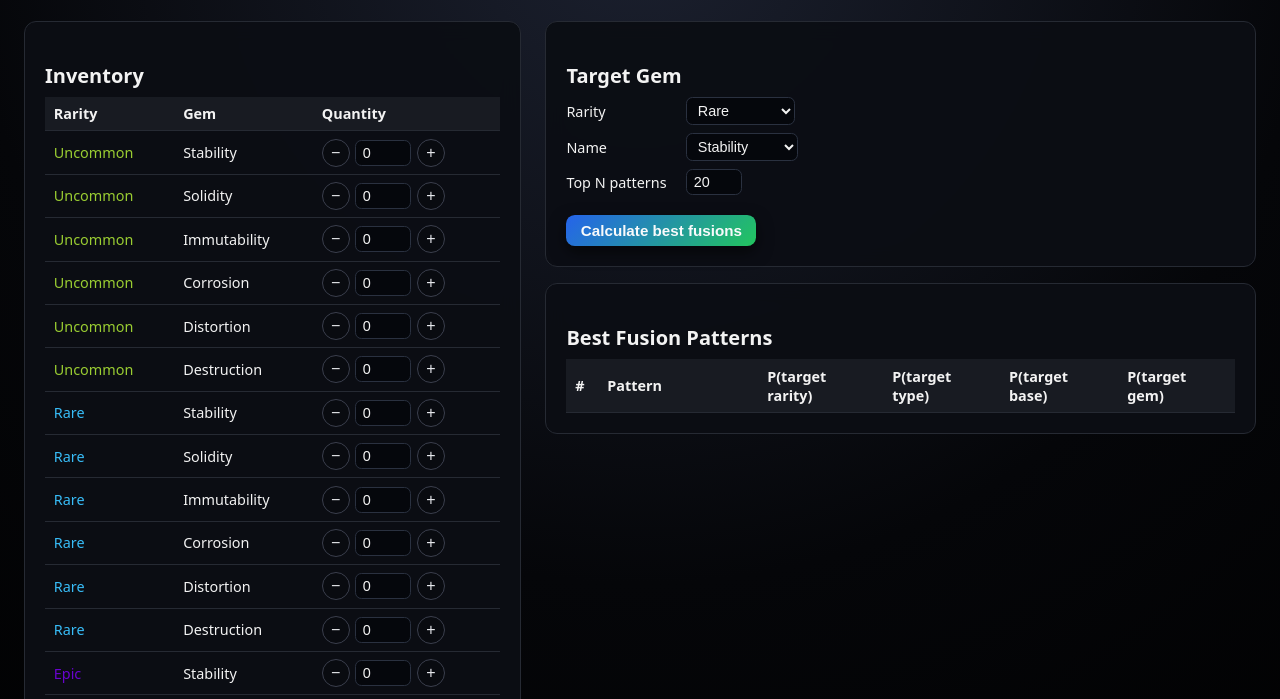
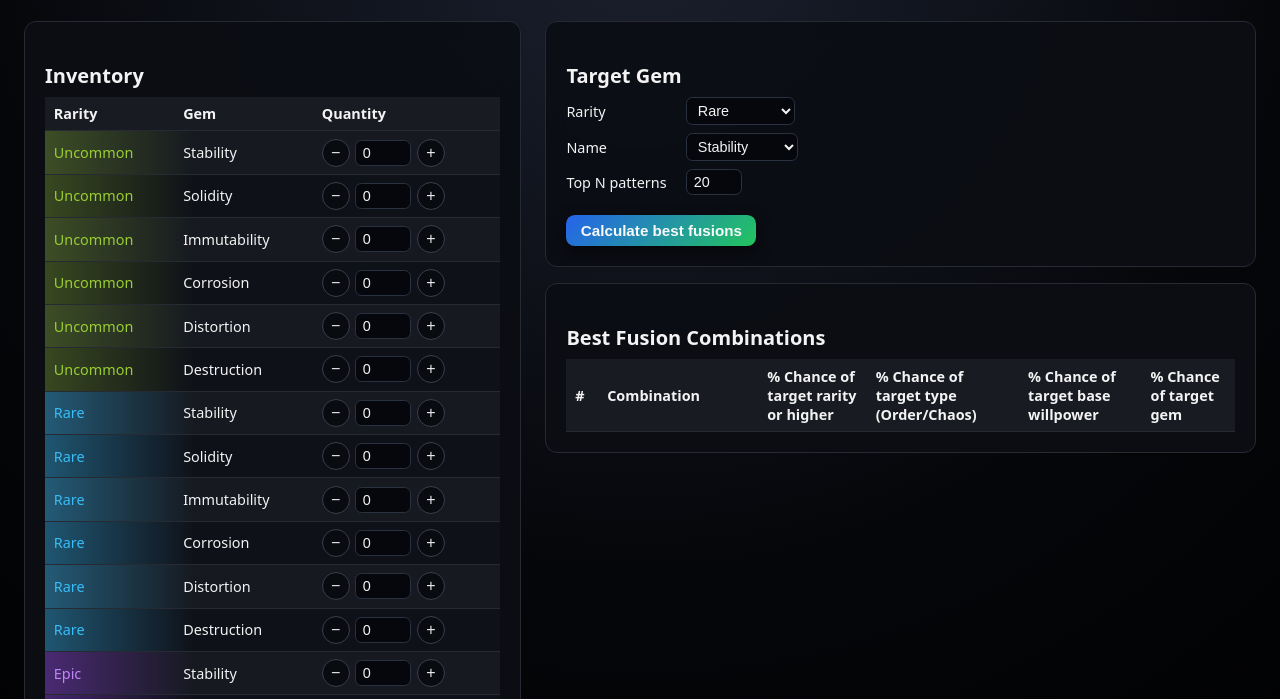
Before and after one commit to Zouzzouxdd/LOA_astrogem_fuser, a plain HTML site: page index.html in a window 1280 px wide. Shown: the part 92-791 px from the top of the page. Drawn offline with Linux system fonts and the light colour scheme.

Commit message:
Fixed layout a bit

```diff
--- a/app.js
+++ b/app.js
@@ -134,8 +134,21 @@ function evaluatePattern(
     Epic: pEpic,
   };
 
-  const pRarity =
-    targetRarity == null ? 1.0 : (rarityProbs[targetRarity] || 0.0);
+  // P(rarity >= target rarity)
+  let pRarity;
+  if (targetRarity == null) {
+    pRarity = 1.0;
+  } else if (targetRarity === "Uncommon") {
+    // Uncommon or higher is always 1 by definition
+    pRarity = rarityProbs.Uncommon + rarityProbs.Rare + rarityProbs.Epic;
+  } else if (targetRarity === "Rare") {
+    pRarity = rarityProbs.Rare + rarityProbs.Epic;
+  } else if (targetRarity === "Epic") {
+    pRarity = rarityProbs.Epic;
+  } else {
+    pRarity = 0.0;
+  }
+
 
   // ---------- Type inheritance ----------
   let pType = 1.0;
--- a/index.html
+++ b/index.html
@@ -49,12 +49,12 @@
         <div class="target-row">
           <label for="target-name">Name</label>
           <select id="target-name">
-            <option value="Stability">Stability</option>
-            <option value="Solidity">Solidity</option>
-            <option value="Immutability">Immutability</option>
-            <option value="Corrosion">Corrosion</option>
-            <option value="Distortion">Distortion</option>
-            <option value="Destruction">Destruction</option>
+            <option value="Order: Stability">Stability</option>
+            <option value="Order: Solidity">Solidity</option>
+            <option value="Order: Immutability">Immutability</option>
+            <option value="Chaos: Corrosion">Corrosion</option>
+            <option value="Chaos: Distortion">Distortion</option>
+            <option value="Chaos: Destruction">Destruction</option>
           </select>
         </div>
 
@@ -67,16 +67,16 @@
       </section>
 
       <section id="results">
-        <h2>Best Fusion Patterns</h2>
+        <h2>Best Fusion Combinations</h2>
         <table id="results-table">
           <thead>
             <tr>
               <th>#</th>
-              <th>Pattern</th>
-              <th>P(target rarity)</th>
-              <th>P(target type)</th>
-              <th>P(target base)</th>
-              <th>P(target gem)</th>
+              <th>Combination</th>
+              <th>% Chance of target rarity or higher</th>
+              <th>% Chance of target type (Order/Chaos)</th>
+              <th>% Chance of target base willpower</th>
+              <th>% Chance of target gem</th>
             </tr>
           </thead>
           <tbody>
--- a/style.css
+++ b/style.css
@@ -10,7 +10,7 @@
 
   --rarity-uncommon: #9acd32; /* green */
   --rarity-rare: #38bdf8;     /* blue  */
-  --rarity-epic: #6903cf;     /* purple */
+  --rarity-epic: #c084fc;     /* purple */
 }
 
 *,
@@ -86,7 +86,8 @@ table {
   font-size: 0.9rem;
 }
 
-th, td {
+th,
+td {
   padding: 0.45rem 0.55rem;
   text-align: left;
   border-bottom: 1px solid var(--border);
@@ -96,7 +97,7 @@ thead tr {
   background: var(--bg-alt);
 }
 
-/* Results table zebra striping only */
+/* RESULTS TABLE: zebra striping (no gradients) */
 
 #results-table tbody tr:nth-child(odd) {
   background: rgba(24, 27, 34, 0.85);
@@ -106,43 +107,76 @@ thead tr {
   background: rgba(16, 18, 25, 0.85);
 }
 
-/* Inventory table specifics */
+/* INVENTORY TABLE */
 
 #inventory-table {
   margin-top: 0.5rem;
 }
 
-/* Rarity gradient rows for inventory */
+/* Base zebra striping for inventory, then overlay rarity gradient via CSS variable */
 
 #inventory-table tbody tr {
-  background: transparent;
+  /* default so we can layer gradient on top via multiple backgrounds */
+  background: rgba(16, 18, 25, 0.9);
 }
 
-.rarity-row-Uncommon {
-  background: linear-gradient(
-    90deg,
-    rgba(154, 205, 50, 0.30) 0%,
-    rgba(154, 205, 50, 0.13) 35%,
-    rgba(12, 14, 20, 0.98) 100%
-  );
+#inventory-table tbody tr:nth-child(odd) {
+  background: rgba(24, 27, 34, 0.9);
 }
 
-.rarity-row-Rare {
-  background: linear-gradient(
-    90deg,
-    rgba(56, 189, 248, 0.30) 0%,
-    rgba(56, 189, 248, 0.13) 35%,
-    rgba(12, 14, 20, 0.98) 100%
-  );
+/* Each rarity row sets a color variable used in the gradient */
+.rarity-row {
+  --row-rarity-color: rgba(0, 0, 0, 0);
 }
 
+/* Uncommon: green tint on left fading out */
+.rarity-row-Uncommon {
+  --row-rarity-color: rgba(153, 205, 50, 0.293);
+}
+
+/* Rare: blue tint on left fading out */
+.rarity-row-Rare {
+  --row-rarity-color: rgba(56, 189, 248, 0.4);
+}
+
+/* Epic: purple tint on left fading out */
 .rarity-row-Epic {
-  background: linear-gradient(
-    90deg,
-    rgba(192, 132, 252, 0.32) 0%,
-    rgba(192, 132, 252, 0.15) 35%,
-    rgba(12, 14, 20, 0.98) 100%
-  );
+  --row-rarity-color: rgba(163, 71, 255, 0.37);
+}
+
+/* Combine zebra + gradient using multiple backgrounds */
+
+#inventory-table tbody tr.rarity-row:nth-child(odd),
+#inventory-table tbody tr.rarity-row:nth-child(even) {
+  background:
+    linear-gradient(
+      90deg,
+      var(--row-rarity-color) 0%,
+      rgba(0, 0, 0, 0) 33%
+    ),
+    /* base zebra layer, depends on odd/even */
+    transparent;
+}
+
+/* Explicitly set base layer for odd/even so we keep banding */
+#inventory-table tbody tr.rarity-row:nth-child(odd) {
+  background:
+    linear-gradient(
+      90deg,
+      var(--row-rarity-color) 0%,
+      rgba(0, 0, 0, 0) 33%
+    ),
+    rgba(24, 27, 34, 0.9);
+}
+
+#inventory-table tbody tr.rarity-row:nth-child(even) {
+  background:
+    linear-gradient(
+      90deg,
+      var(--row-rarity-color) 0%,
+      rgba(0, 0, 0, 0) 33%
+    ),
+    rgba(16, 18, 25, 0.9);
 }
 
 /* Inputs */
```
